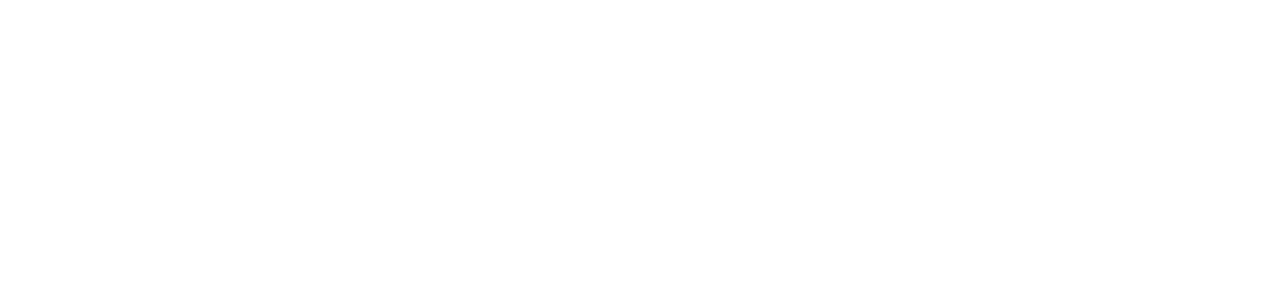
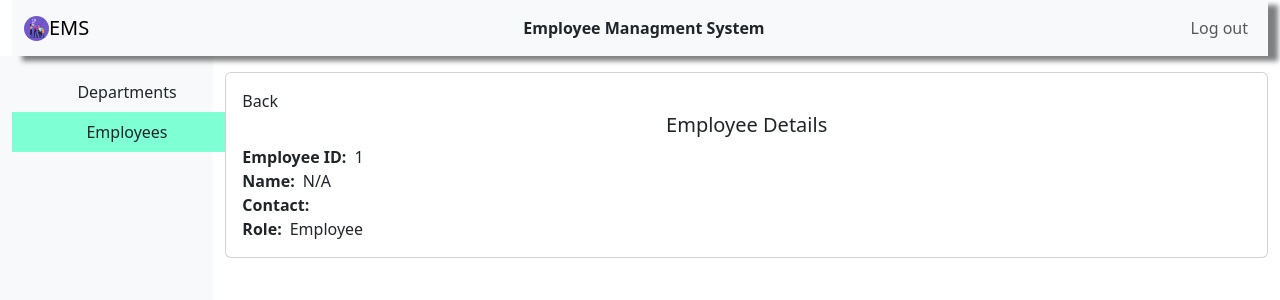
Before and after one commit to Pulkit-Rawat/EMS-Client, a React (Create React App) app: page /employees/view/1 in a window 1280 px wide. Before the commit this address had no page. Shown: the top 300 px of the page. Built offline with nearby package versions, Linux system fonts and the light colour scheme; no server answers; sample sign-in values are in the browser's storage.

Commit message:
Employee view

```diff
--- a/src/App.css
+++ b/src/App.css
@@ -50,3 +50,10 @@
 .header{
   box-shadow: 10px 5px 5px rgba(0, 0, 0, 0.5);
 }
+.text-start{
+  text-align: start;
+}
+
+.fw-light{
+  font-weight: normal !important;
+}
--- a/src/App.jsx
+++ b/src/App.jsx
@@ -6,16 +6,15 @@
 import Register from "./views/Auth/Register";
 
 import "./App.css";
+import EmployeeDetails from "./views/Employees/EmployeeDetails.";
 
 const Dashboard = lazy(() => import("./views/Dashboard"));
 const Departments = lazy(() => import("./views/Departments"));
 const Employees = lazy(() => import("./views/Employees"));
 
 function App() {
-  const [isAuth,setUserAuth] = useState(false)
     let token = localStorage.getItem("token")
 
-  console.log("isAuth",token)
   return (
     <div className="App" style={{height:"100vh"}}>
       <Suspense fallback={<div>Loading...</div>}>
@@ -26,6 +25,7 @@
             <Route path="/dashboard" element={<Dashboard />} />
             <Route path="/departments" element={<Departments />} />
             <Route path="/employees" element={<Employees />} />
+            <Route path="/employees/view/:id" element={<EmployeeDetails/>}/>
           </Routes>
           :
           <Navigate to="/" element={<Login/>}/>
--- a/src/components/AppSidebar/index.jsx
+++ b/src/components/AppSidebar/index.jsx
@@ -6,7 +6,6 @@
 const AppSidebar = () => {
   const [activeTab,setActiveTab] = useState(1)
   const {pathname} = useLocation()
-  console.log("currentUrl",pathname)
   useEffect(()=>{
     if(pathname.includes("/employees")){
       setActiveTab(2)
--- a/src/views/Auth/Register.jsx
+++ b/src/views/Auth/Register.jsx
@@ -48,7 +48,7 @@
   const handleSubmit = async (values) => {
     try {
       const { data } = await api.post("/register", values);
-      console.log("data", data);
+
     } catch (err) {
       console.log(err);
     }
--- a/src/views/Employees/DataTable.jsx
+++ b/src/views/Employees/DataTable.jsx
@@ -1,14 +1,21 @@
-import React from "react";
-import { Table, Button } from "reactstrap";
+import React, { useState } from "react";
 import { MdDeleteForever } from "react-icons/md";
+import { useNavigate } from "react-router-dom";
+import { Button, Card, CardBody, Table } from "reactstrap";
 
 const DataTable = ({ records = [] }) => {
+
+
+  const navigate = useNavigate()
   const handleViewDetails = (item) =>{
-console.log("id",item)
+    navigate(`/employees/view/${item._id}`)
   }
   return (
-    <div className="bg-info">
-      <Table striped>
+    <div className="bg-info-">
+       <div className="text-center">
+          <h4>Employees</h4>
+        </div>
+    <Table striped>
         <thead>
           <tr>
             <th>S. No.</th>
@@ -29,7 +36,7 @@
                   <td>{item.mob}</td>
                   <td>{item.role ==1 ?"Employee":"Manager"}</td>
                   <td>
-                    <Button className="me-3" color="primary" size="sm" onClick={()=>handleViewDetails(index + 1)}>
+                    <Button className="me-3" color="primary" size="sm" onClick={()=>handleViewDetails(item)}>
                       View
                     </Button>
                     <MdDeleteForever size={24} color="red" />
--- /dev/null
+++ b/src/views/Employees/EmployeeDetails..jsx
@@ -0,0 +1,44 @@
+import { useParams } from "react-router-dom";
+import AppLayout from "../../layout";
+import { Card, CardBody } from "reactstrap";
+import { api } from "../../utilities/axios";
+import { useEffect, useState } from "react";
+
+const EmployeeDetails = () => {
+  const { id } = useParams();
+  const [userDetail,setUserDetail] = useState({})
+  console.log("id", id);
+  const getEmployeeDetailByID = async () => {
+    try {
+      const { data } = await api.post(`/getEmployeeByID`,{id});
+      console.log("data", data);
+      setUserDetail(data)
+    } catch (Err) {
+      console.log("Error from Employee Details", Err);
+    }
+  };
+  useEffect(() => {
+    getEmployeeDetailByID();
+  }, []);
+  return (
+    <AppLayout>
+      <Card>
+        <CardBody>
+          <div className="text-start">
+            <p> Back</p>
+          </div>
+          <h5>Employee Details</h5>
+          <div className="d-flex flex-column align-items-start">
+            <p className="fw-bold text-dark">
+              Employee ID:<span className="fw-light ps-2">{id}</span>
+            </p>
+            <p className="fw-bold text-dark">Name:<span className="fw-light ps-2">{userDetail.userName || "N/A"}</span></p>
+            <p className="fw-bold text-dark">Contact:<span className="fw-light ps-2">{userDetail.mob}</span></p>
+            <p className="fw-bold text-dark">Role:<span className="fw-light ps-2">{userDetail.role ==1 ?"Manager":"Employee"}</span></p>
+          </div>
+        </CardBody>
+      </Card>
+    </AppLayout>
+  );
+};
+export default EmployeeDetails;
--- a/src/views/Employees/index.jsx
+++ b/src/views/Employees/index.jsx
@@ -1,15 +1,15 @@
 import React, { useEffect, useState } from "react";
+import { Button } from "reactstrap";
+
 import AppLayout from "../../layout";
-import { Button } from "reactstrap";
+import { api } from "../../utilities/axios";
 import DataTable from "./DataTable";
-import { api } from "../../utilities/axios";
 
 const Employees = () => {
   const [records, setRecords] = useState([]);
   const getAllEmployees = async () => {
     try {
       const { data } = await api.get("/getAllEmployee");
-      console.log("data", data.data);
       if (data.success) {
         setRecords(data.data);
       }
@@ -25,9 +25,7 @@
   return (
     <AppLayout>
       <div className="w-100 p-2">
-        <div className="text-center">
-          <h4>Employees</h4>
-        </div>
+
         {/* <div className="text-end bg-dark p-1">
           <Button size="sm" color="primary" onClick={()=>handleViewEmployee(e)}>
             View
```
